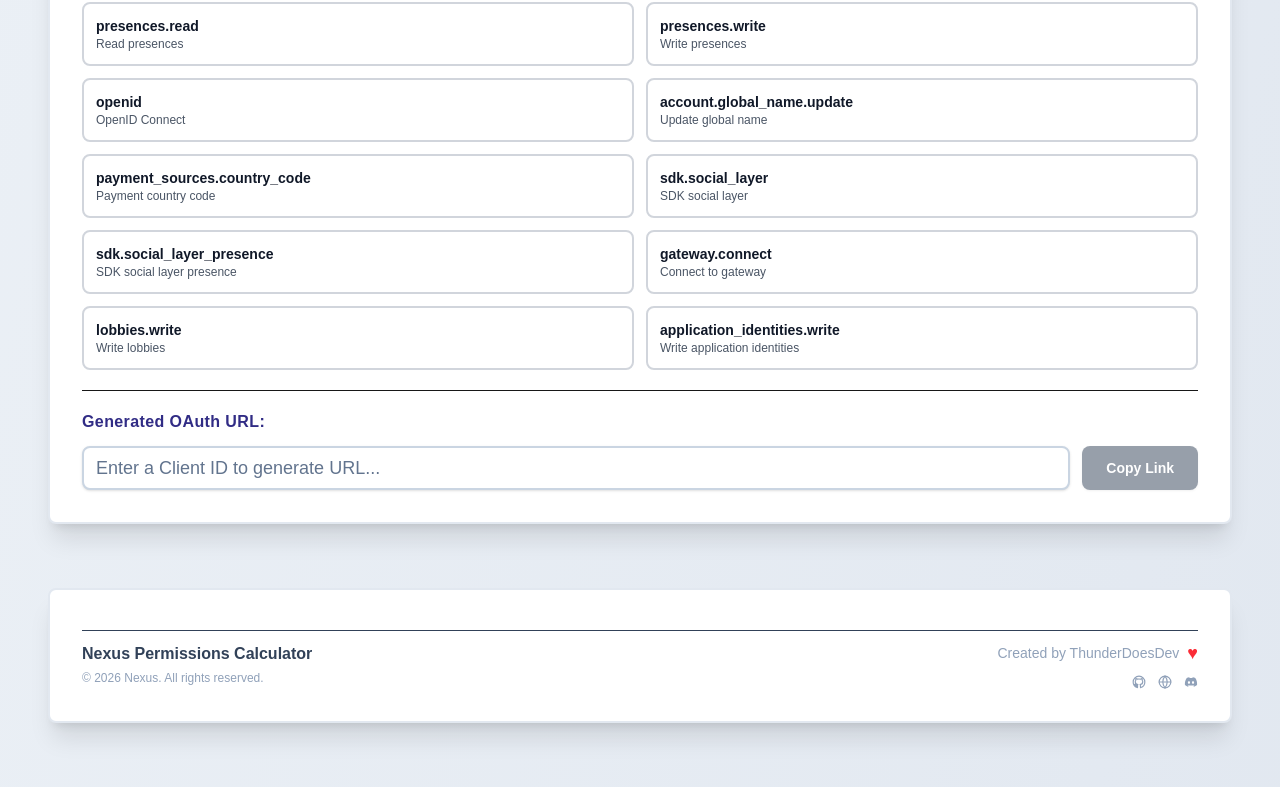
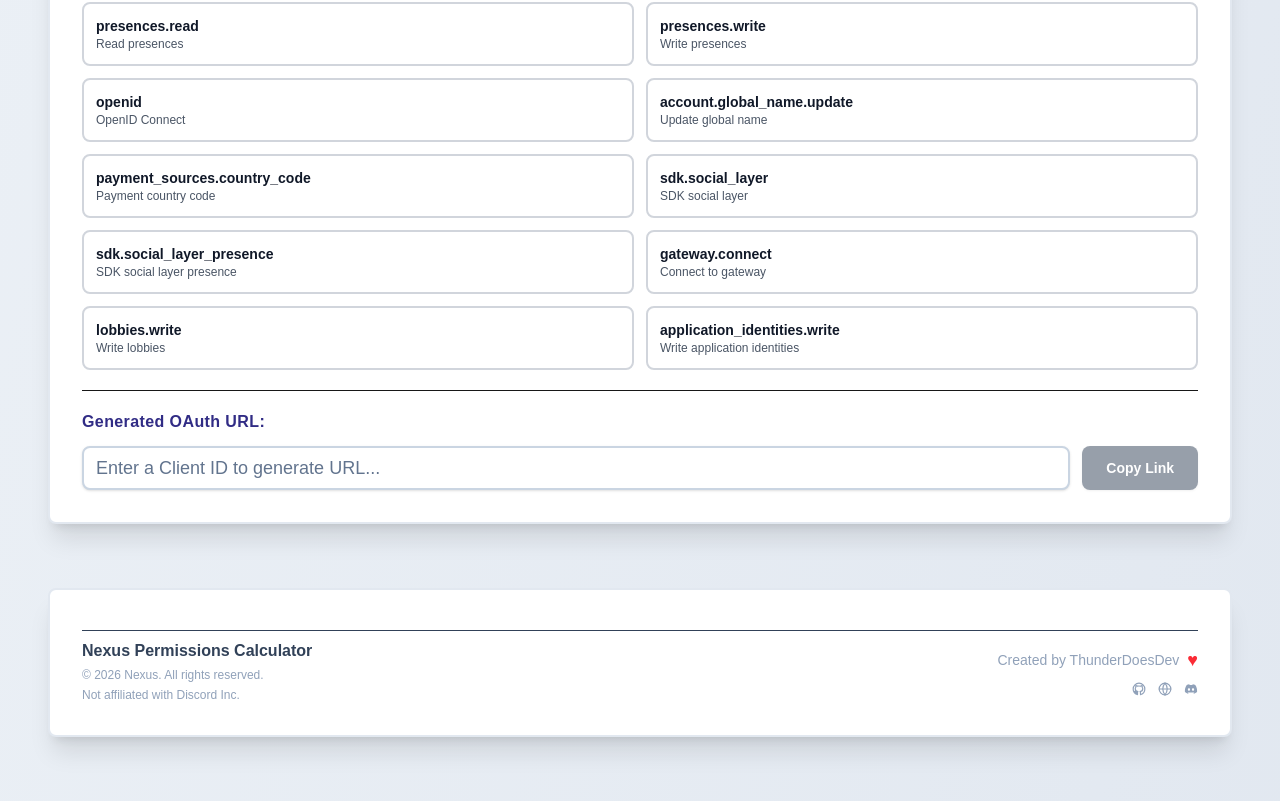
Before and after one commit to ThunderDoesDev/Nexus, a Next.js app: page / in a window 1280 px wide. Shown: the part 5138-5939 px from the top of the page. Built offline with nearby package versions, Linux system fonts and the light colour scheme.

Commit message:
Add non-affiliation disclaimer to footer
Added a disclaimer about non-affiliation with Discord Inc.

```diff
--- a/src/components/footer.js
+++ b/src/components/footer.js
@@ -10,6 +10,7 @@ export default function NexusFooter({ className }) {
           <div className="flex flex-col items-center md:items-start gap-1">
             <span className="text-base font-semibold text-slate-700 dark:text-slate-200">Nexus Permissions Calculator</span>
             <span className="text-xs text-slate-400">© {new Date().getFullYear()} Nexus. All rights reserved.</span>
+              <span className="text-xs text-slate-400">Not affiliated with Discord Inc.</span>
           </div>
           <div className="flex flex-col items-center md:items-end gap-1">
             <span className="flex items-center gap-2 text-sm text-slate-400">
```
